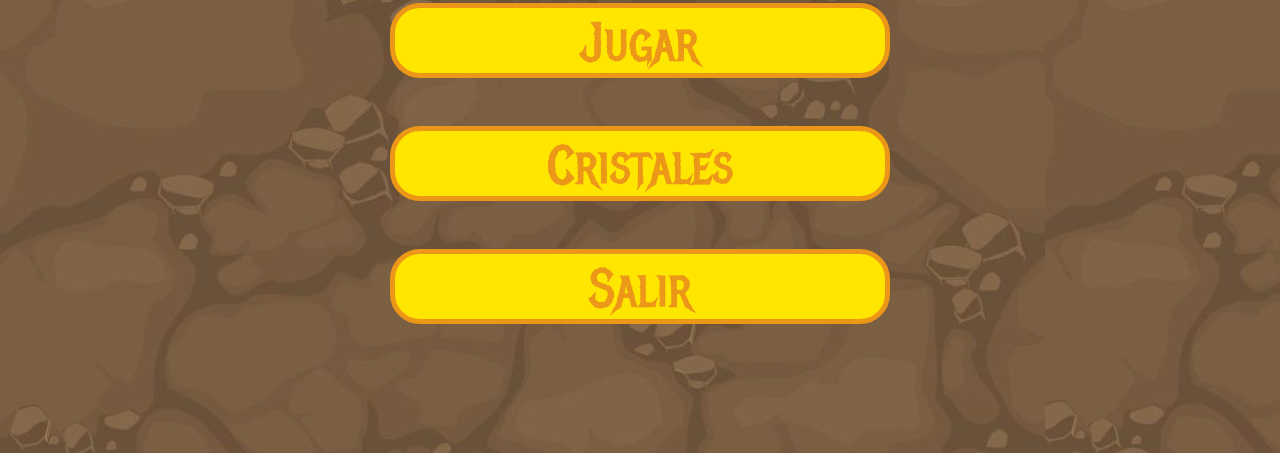
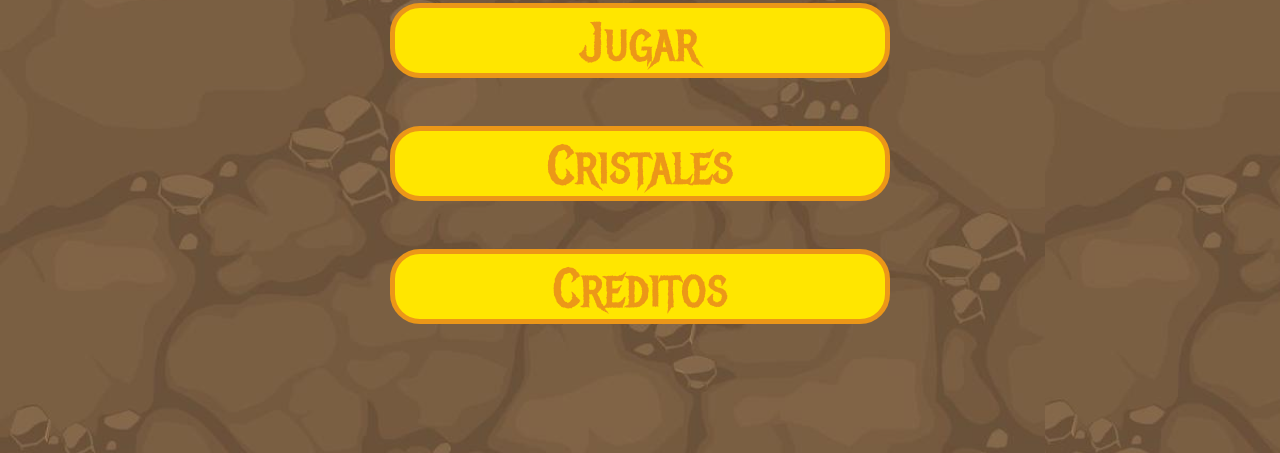
Before and after one commit to TobiEtbul/Proyecto, a plain HTML site: page Proyecto/Finales/Final_1.html in a window 1280 px wide. Shown: the part 347-800 px from the top of the page. Drawn offline with Linux system fonts and the light colour scheme.

Commit message:
Update Final_1.html

```diff
--- a/Proyecto/Finales/Final_1.html
+++ b/Proyecto/Finales/Final_1.html
@@ -17,7 +17,7 @@
     <div class="botones_inicio">
       <a href="Final_3.html"> <button  type="button" class="botonjugar" >Jugar</button> </a>
       <a href="Final_2.html"> <button type="button" class="botoncristales">Cristales</button> </a>
-      <a href="Salir.html"> <button type="button" class="botonsalir">Salir</button> </a>
+      <a href="Salir.html"> <button type="button" class="botonsalir">Creditos</button> </a>
     </div>
   </body>
 </html>
```
